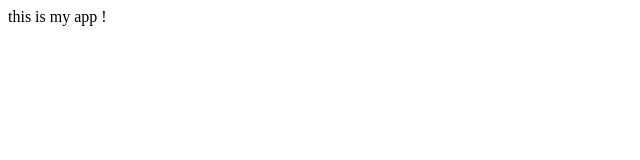
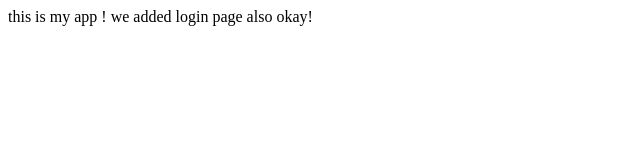
Before and after one commit to yatikpatidar/demo, a plain HTML site: page index.html in a window 1280 px wide. Shown: the whole page, without its empty margins (0-640 px from the left). Drawn offline with Linux system fonts and the light colour scheme.

Commit message:
add login branch

```diff
--- a/index.html
+++ b/index.html
@@ -6,6 +6,7 @@
 
 	<body>
 	this is my app !
+	we added login page also okay!
 	</body>
 
 </html>
```
Also changed, not shown: login.html (added, +1 -0 lines).
